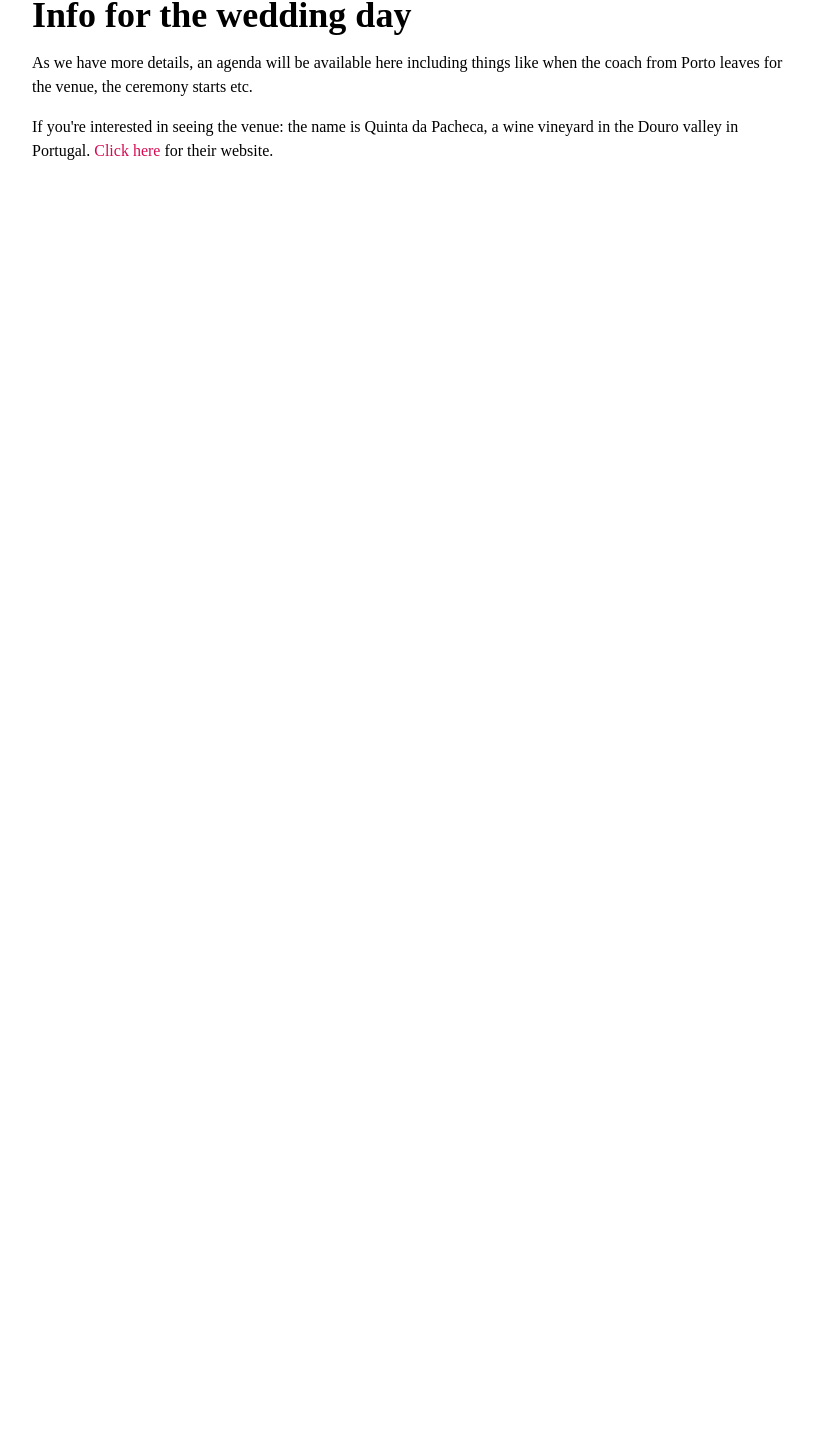
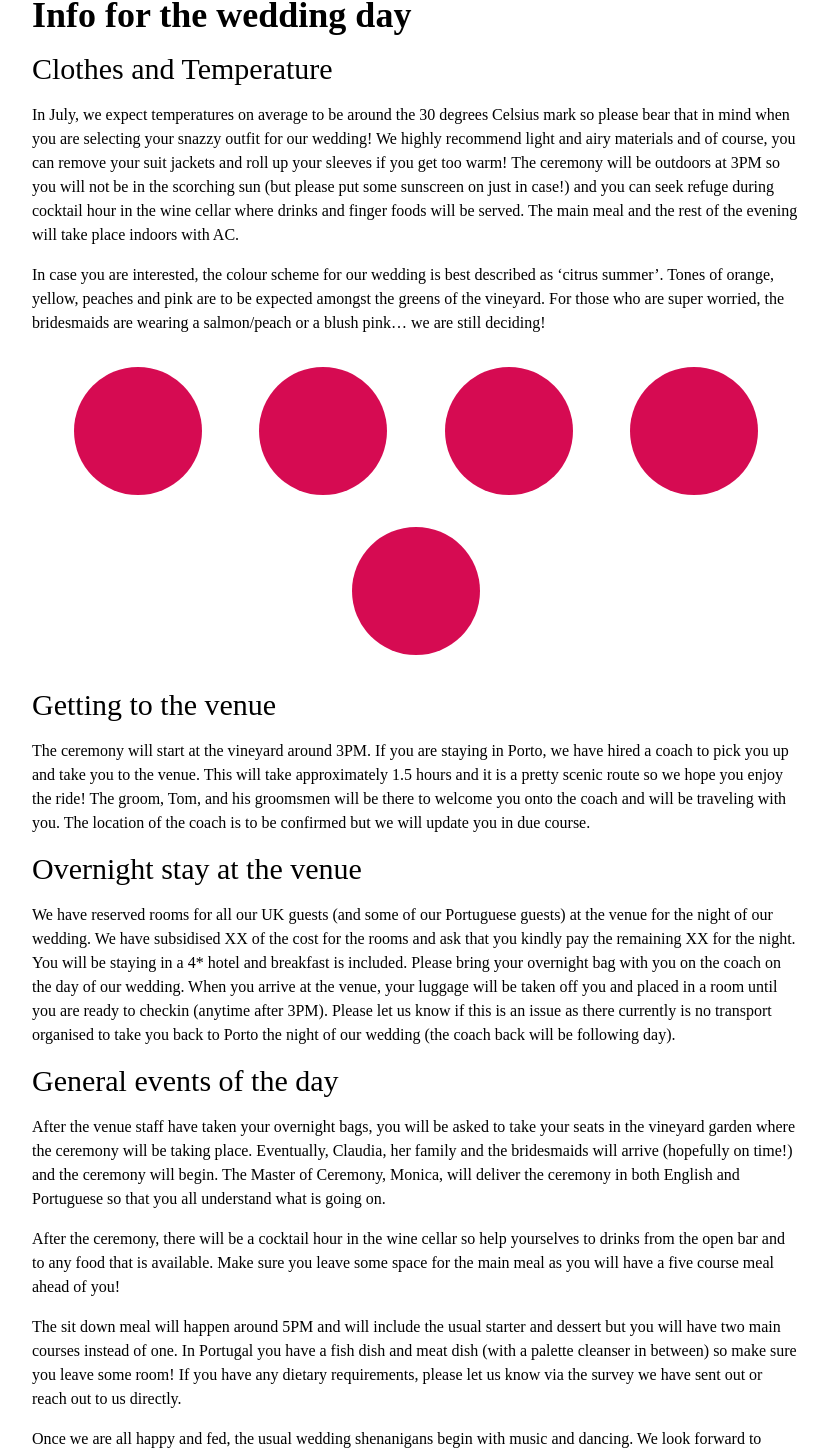
Before and after one commit to TomPope94/wedding-site, a Next.js app: page /info in a window 1280 px wide. Shown: the part 133-1587 px from the top of the page, without its empty margins (224-1052 px from the left). Before the commit the page ends 800 px from the top, so only its background shows below. Built offline with nearby package versions, Linux system fonts and the light colour scheme; a web font is replaced by a local one.

Commit message:
Adds copy for wedding info page

```diff
--- a/src/pages/info/index.tsx
+++ b/src/pages/info/index.tsx
@@ -19,25 +19,62 @@ const Info = () => {
 
       <main>
         <MainNav lightMode={false} overrideColorChange={true} />
-        <div className="absolute inset-0 pt-16 sm:pt-32 px-4 sm:px-16 md:px-32 xl:px-64 text-black bg-white">
+        <div className="pt-16 sm:pt-32 pb-64 px-4 sm:px-16 md:px-32 xl:px-64 text-black bg-white">
           <h1 className="mb-4">Info for the wedding day</h1>
+          <h2 className="mb-4">Clothes and Temperature</h2>
           <p className="mb-4">
-            As we have more details, an agenda will be available here including
-            things like when the coach from Porto leaves for the venue, the
-            ceremony starts etc.
+            In July, we expect temperatures on average to be around the 30 degrees Celsius mark so please bear
+            that in mind when you are selecting your snazzy outfit for our wedding! We highly recommend light
+            and airy materials and of course, you can remove your suit jackets and roll up your sleeves if you get too
+            warm! The ceremony will be outdoors at 3PM so you will not be in the scorching sun (but please put
+            some sunscreen on just in case!) and you can seek refuge during cocktail hour in the wine cellar
+            where drinks and finger foods will be served. The main meal and the rest of the evening will take
+            place indoors with AC.
           </p>
-          <p>
-            If you&apos;re interested in seeing the venue: the name is Quinta da
-            Pacheca, a wine vineyard in the Douro valley in Portugal.{" "}
-            <a
-              href="https://quintadapacheca.com/"
-              className="hover:text-secondaryDark cursor-pointer text-primaryDark"
-              target="_blank"
-              rel="noreferrer"
-            >
-              Click here
-            </a>{" "}
-            for their website.
+          <p className="mb-4">
+            In case you are interested, the colour scheme for our wedding is best described as ‘citrus summer’. Tones of orange, yellow, peaches and pink are to be expected amongst the greens of the vineyard. For those who are super worried, the bridesmaids are wearing a salmon/peach or a blush pink… we are still deciding!
+          </p>
+          <div className="mb-4 flex justify-evenly flex-wrap">
+            <div className="rounded-full m-4 h-32 w-32 bg-primaryDark" />
+            <div className="rounded-full m-4 h-32 w-32 bg-primaryDark" />
+            <div className="rounded-full m-4 h-32 w-32 bg-primaryDark" />
+            <div className="rounded-full m-4 h-32 w-32 bg-primaryDark" />
+            <div className="rounded-full m-4 h-32 w-32 bg-primaryDark" />
+          </div>
+          <h2 className="my-4">Getting to the venue</h2>
+          <p className="mb-4">
+            The ceremony will start at the vineyard around 3PM. If you are staying in Porto, we have hired a coach
+            to pick you up and take you to the venue. This will take approximately 1.5 hours and it is a pretty
+            scenic route so we hope you enjoy the ride! The groom, Tom, and his groomsmen will be there to welcome
+            you onto the coach and will be traveling with you. The location of the coach is to be confirmed but we
+            will update you in due course.
+          </p>
+          <h2 className="my-4">Overnight stay at the venue</h2>
+          <p className="mb-4">
+            We have reserved rooms for all our UK guests (and some of our Portuguese guests) at the venue for the
+            night of our wedding. We have subsidised XX of the cost for the rooms and ask that you kindly pay the
+            remaining XX for the night. You will be staying in a 4* hotel and breakfast is included. Please bring
+            your overnight bag with you on the coach on the day of our wedding. When you arrive at the venue, your
+            luggage will be taken off you and placed in a room until you are ready to checkin (anytime after 3PM).
+            Please let us know if this is an issue as there currently is no transport organised to take you back
+            to Porto the night of our wedding (the coach back will be following day).
+          </p>
+          <h2 className="my-4">General events of the day</h2>
+          <p className="mb-4">
+            After the venue staff have taken your overnight bags, you will be asked to take your seats in the vineyard garden where the ceremony will be taking place. Eventually, Claudia, her family and the bridesmaids will arrive (hopefully on time!) and the ceremony will begin. The Master of Ceremony, Monica, will deliver the ceremony in both English and Portuguese so that you all understand what is going on.
+          </p>
+          <p className="mb-4">
+            After the ceremony, there will be a cocktail hour in the wine cellar so help yourselves to drinks from the open bar and to any food that is available. Make sure you leave some space for the main meal as you will have a five course meal ahead of you!
+          </p>
+          <p className="mb-4">
+            The sit down meal will happen around 5PM and will include the usual starter and dessert but you will have two main courses instead of one. In Portugal you have a fish dish and meat dish (with a palette cleanser in between) so make sure you leave some room! If you have any dietary requirements, please let us know via the survey we have sent out or reach out to us directly.
+          </p>
+          <p className="mb-4">
+            Once we are all happy and fed, the usual wedding shenanigans begin with music and dancing. We look forward to seeing you dance to both our Portuguese and British selection of songs! Food and drink at the open bar will be available throughout the evening and the day will end at 1AM.
+          </p>
+          <h2 className="my-4">The next day</h2>
+          <p className="mb-4">
+            The following morning, after your breakfast and check out (XX AM), we will have a coach waiting for you at the venue to take your hanging selves back to Porto!
           </p>
         </div>
       </main>
```
